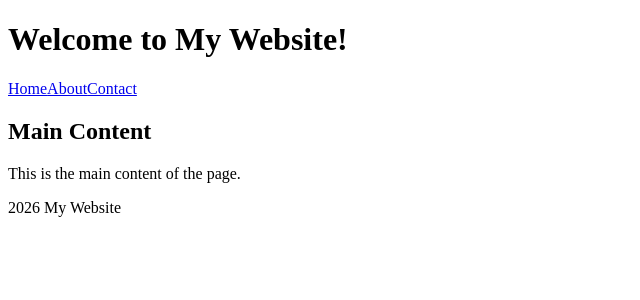
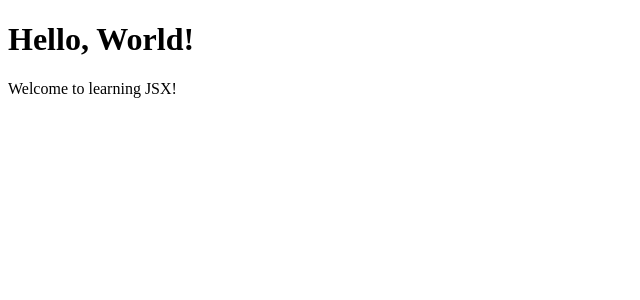
Before and after one commit to msaimnaveed2005/react-demos, a React (Vite) app: page / in a window 1280 px wide. Shown: the top 300 px of the page, without its empty margins (0-640 px from the left). Built offline with nearby package versions, Linux system fonts and the light colour scheme.

Commit message:
Complete Practice Task 2

```diff
--- a/package.json
+++ b/package.json
@@ -5,6 +5,7 @@
   "type": "module",
   "scripts": {
     "dev": "vite",
+    "watch": "vite",
     "build": "vite build",
     "lint": "eslint .",
     "preview": "vite preview"
--- a/src/App.jsx
+++ b/src/App.jsx
@@ -4,14 +4,11 @@ import Greek from "./components/Greek";
 import Greeting from "./components/Greeting";
 import Header from "./components/Header";
 import MainContent from "./components/MainContent";
+import WelcomeMessage from "./components/WelcomeMessage";
 function App(params)
 {
   return (
-    <div>
-      <Header />
-      <MainContent />
-      <Footer />
-    </div>
+    <WelcomeMessage />
   );
 }
 export default App;
--- /dev/null
+++ b/src/components/WelcomeMessage.jsx
@@ -0,0 +1,9 @@
+const WelcomeMessage = () =>
+{
+    return <div>
+        <h1>Hello, World!</h1>
+        <p>Welcome to learning JSX!</p>
+    </div>
+}
+
+export default WelcomeMessage
```
